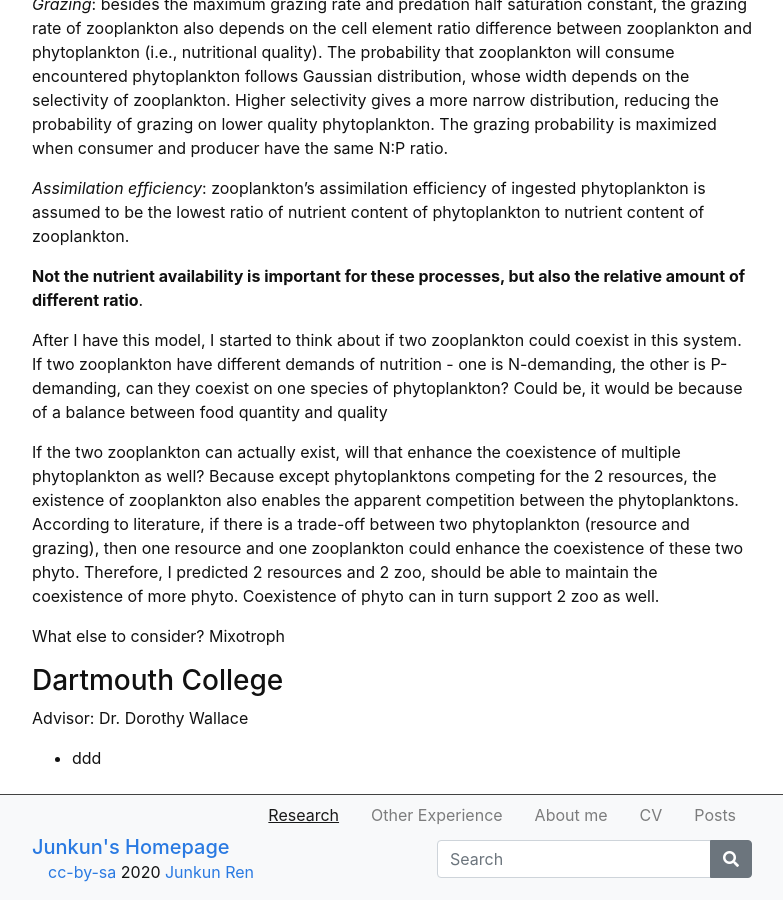
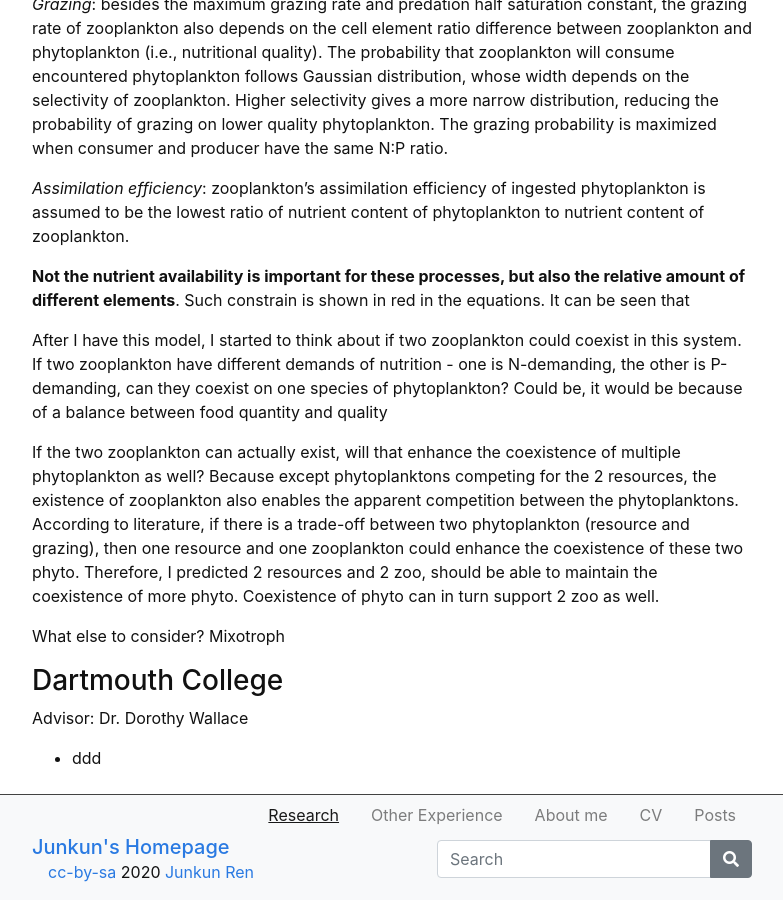
Before and after one commit to junkun-ren/PersonalWebsite, a Jekyll site: the page built from content/0-research.md, in a window 1280 px wide and 900 px high, scrolled down 1830 px. Shown: the whole window, without its empty margins (248-1031 px from the left). Built offline with Jekyll 4.4.1, drawn with Linux system fonts in a browser that asks for light colours.

Commit message:
Update 0-research.md

```diff
--- a/content/0-research.md
+++ b/content/0-research.md
@@ -18,7 +18,7 @@ Advisor: Dr. Shaopeng Wang
 
 *Assimilation efficiency*: zooplankton's assimilation efficiency of ingested phytoplankton is assumed to be the lowest ratio of nutrient content of phytoplankton to nutrient content of zooplankton.
 
-**Not the nutrient availability is important for these processes, but also the relative amount of different ratio**.
+**Not the nutrient availability is important for these processes, but also the relative amount of different elements**. Such constrain is shown in red in the equations. It can be seen that
 
 After I have this model, I started to think about if two zooplankton could coexist in this system. If two zooplankton have different demands of nutrition - one is N-demanding, the other is P-demanding, can they coexist on one species of phytoplankton? Could be, it would be because of a balance between food quantity and quality
 
```
